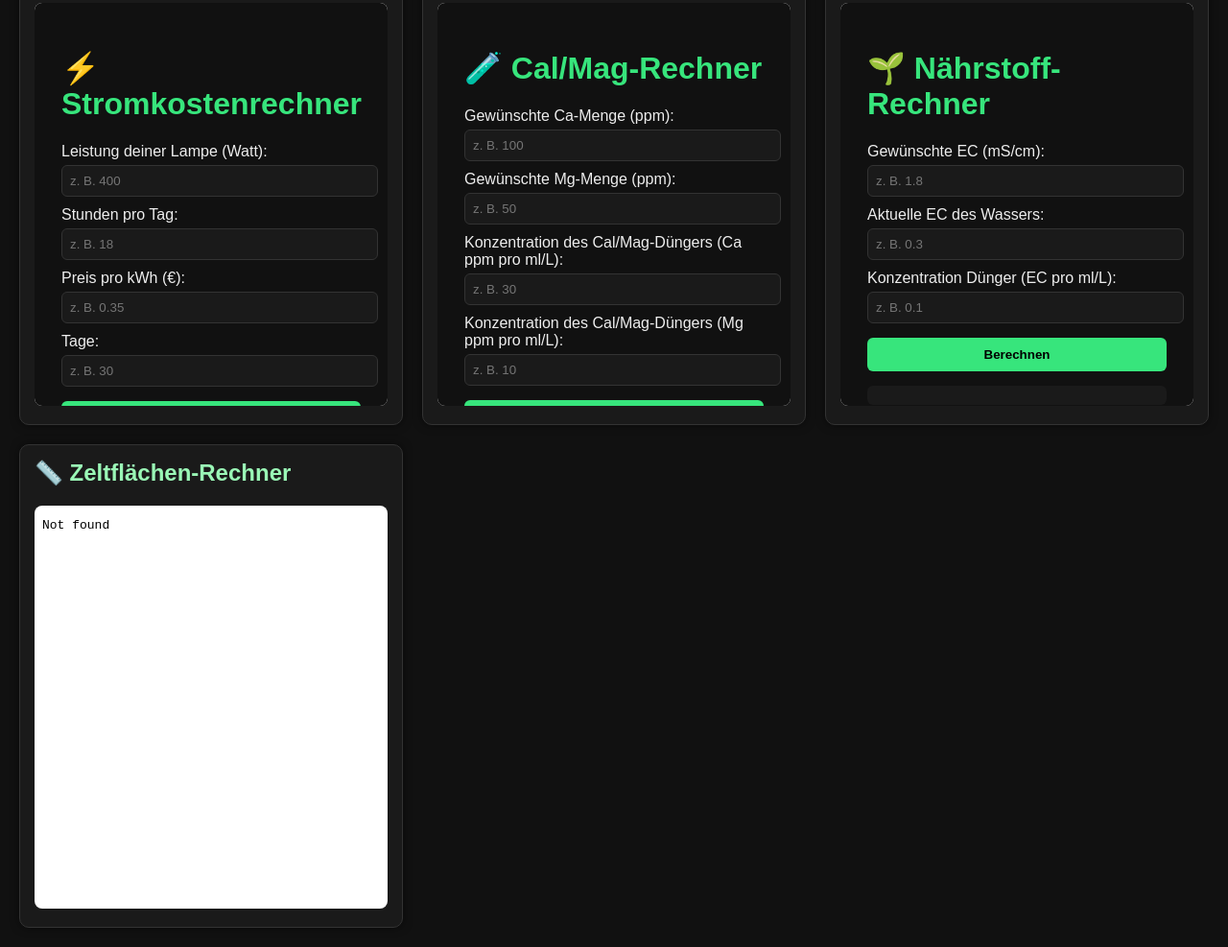
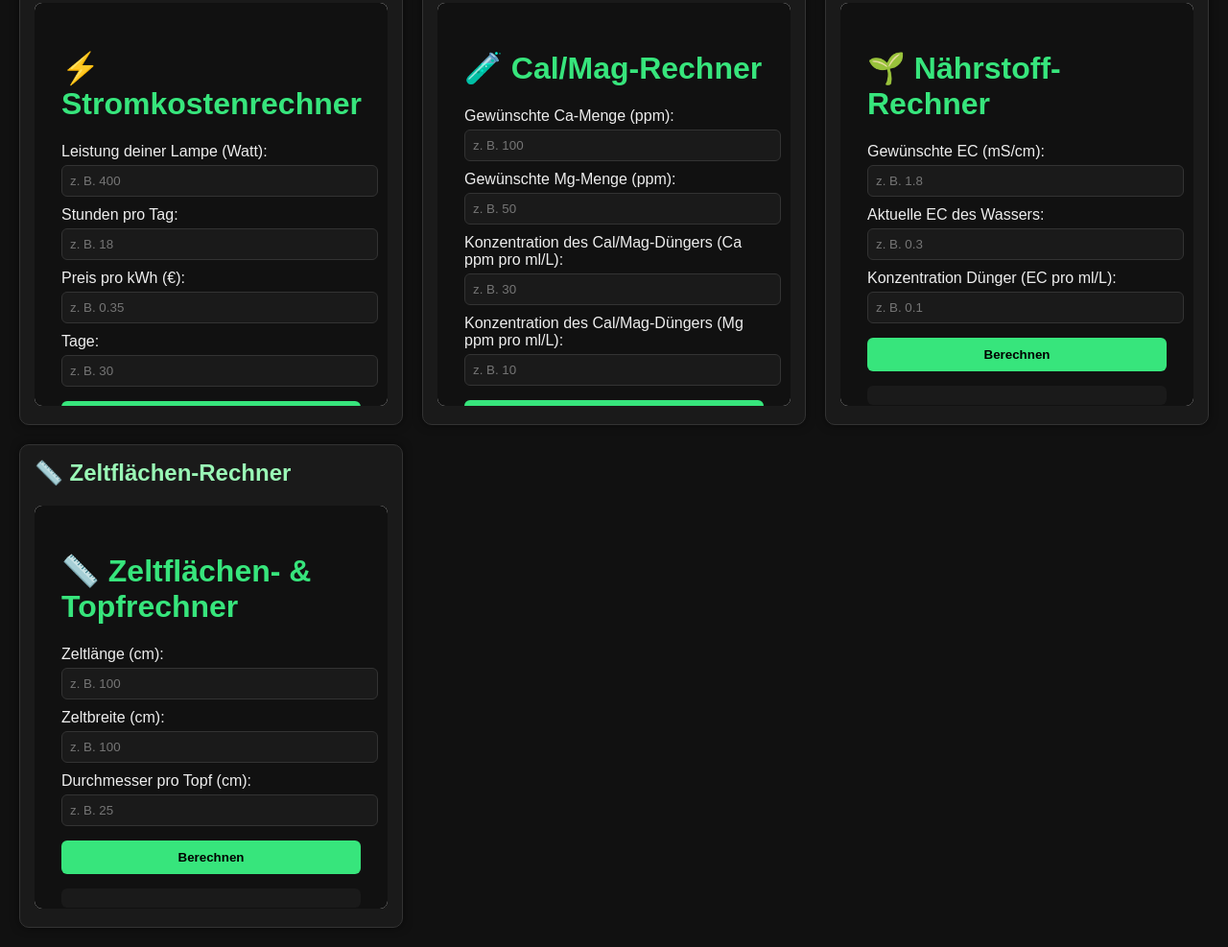
Before and after one commit to CannabisAnbau/Cannabis-Anbau, a plain HTML site: page index.html in a window 1280 px wide. Shown: the part 208-1195 px from the top of the page at 96% size. Drawn offline with Linux system fonts and the light colour scheme.

Commit message:
Update index.html

```diff
--- a/index.html
+++ b/index.html
@@ -76,7 +76,7 @@
     </div>
     <div class="widget">
       <h2>📏 Zeltflächen-Rechner</h2>
-      <iframe src="./zeltflaeche.html"></iframe>
+      <iframe src="./zelt.html"></iframe>
     </div>
   </main>
 </body>
```
